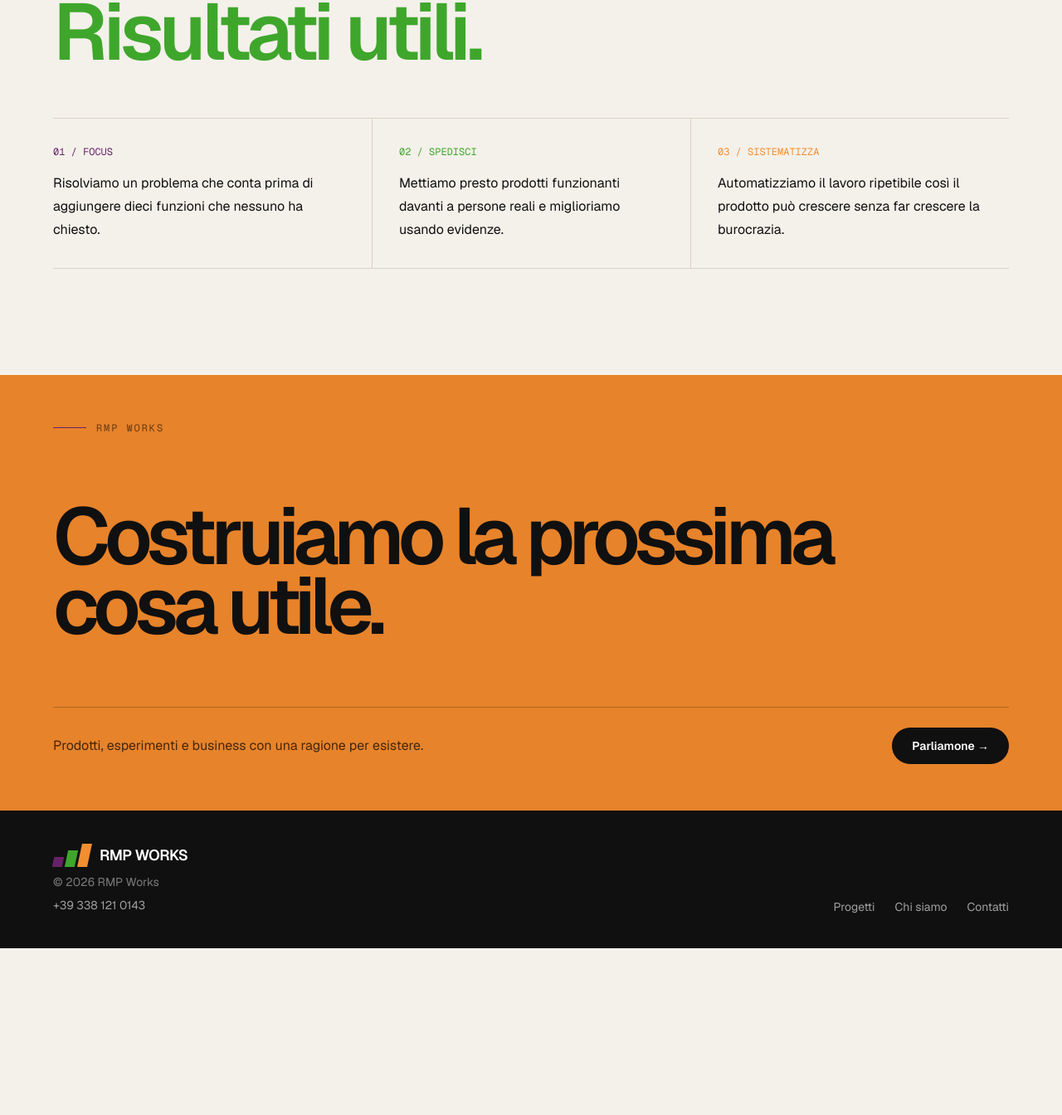
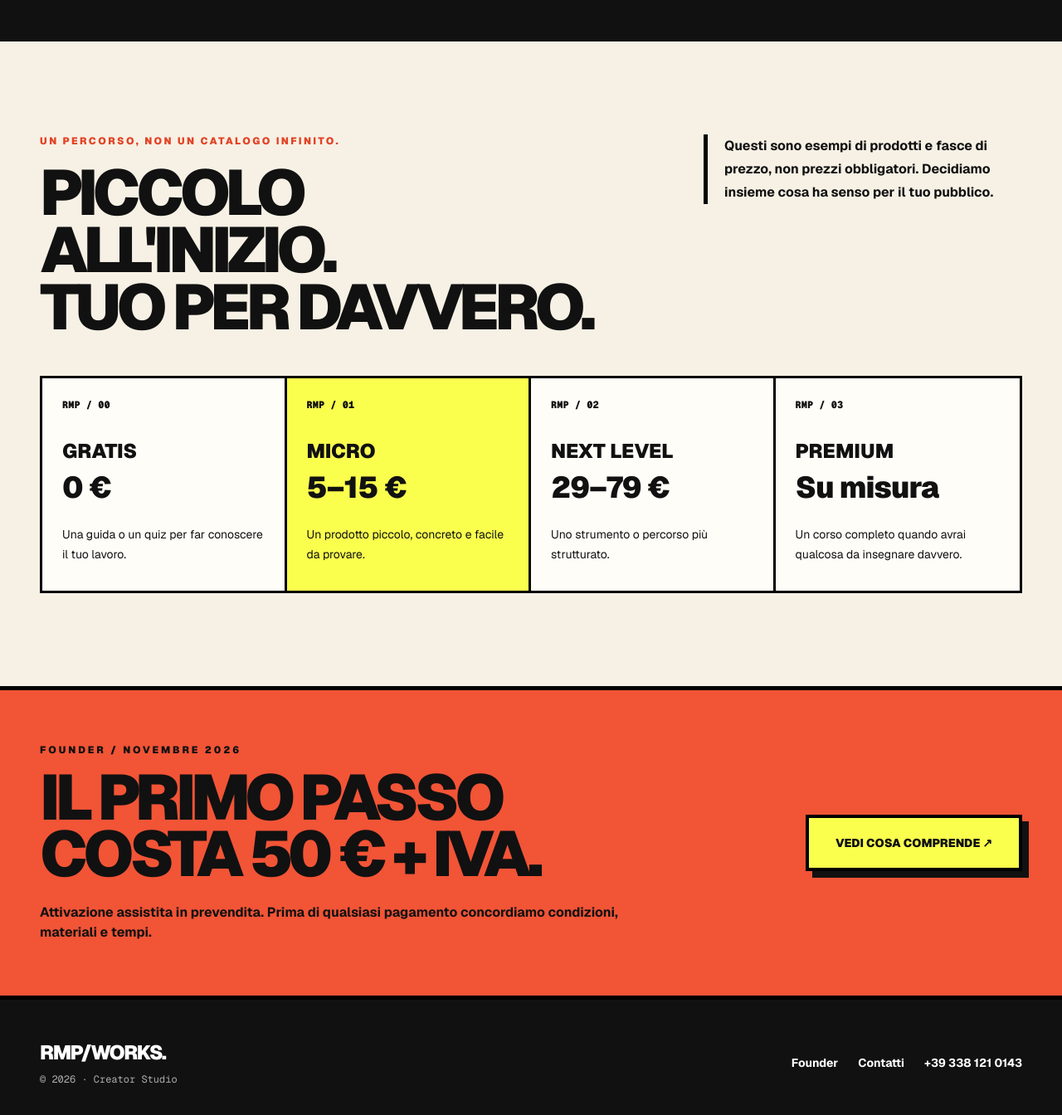
Before and after one commit to MacNaym/rmpworks, a Next.js app: page / in a window 1280 px wide. Shown: the part 1773-3117 px from the top of the page at 83% size. Before the commit the page ends 2916 px from the top, so only its background shows below. Built offline with nearby package versions, Linux system fonts and the light colour scheme.

Commit message:
release: Creator Studio Neo Brutalist app/page.tsx

```diff
--- a/app/page.tsx
+++ b/app/page.tsx
@@ -1,182 +1,92 @@
 import Link from "next/link";
+import type { Metadata } from "next";
+import { Marquee } from "@/components/velora/marquee";
 import { rmpPhone } from "./contact-details";
-import type { Metadata } from "next";
 
 export const metadata: Metadata = {
-  title: "RMP Works | Tu usa l'AI. Noi mettiamo in ordine la burocrazia.",
-  description:
-    "Tutta la formazione e la documentazione AI della tua azienda, finalmente organizzate. Con Regolario.",
-  openGraph: {
-    title: "Tu usa l'AI. Noi mettiamo in ordine la burocrazia.",
-    description:
-      "Formazione, attestati, registri e documentazione AI della tua azienda, finalmente organizzate.",
-  },
+ title:"RMP Works | Il tuo canale. Il tuo business.",
+ description:"RMP Creator Studio aiuta YouTuber e creator di nicchia a creare il primo prodotto digitale. Scopri l'attivazione Founder.",
+ openGraph:{title:"Il tuo canale. Il tuo business. | RMP Works",description:"Dai contenuti ai tuoi primi prodotti digitali, senza montare un e-commerce da solo."}
 };
-
-const ventures = [
-  { index: "01", name: "Regolario", tag: "AI in azienda, senza scartoffie", description: "Formazione e documentazione AI finalmente organizzate in un unico posto.", href: "/projects/regolario", color: "var(--rmp-purple)", commercialVisible: true },
-  { index: "02", name: "ShopShield", tag: "Compliance e-commerce", description: "Uno strato di compliance essenziale per piccoli business online che vogliono protezione senza complessità enterprise.", href: "/projects/shopshield", color: "var(--rmp-green)", commercialVisible: false },
-  { index: "03", name: "Tap", tag: "Strumenti per attività locali", description: "NFC e QR che trasformano un'interazione fisica con il cliente in un'azione digitale utile in pochi secondi.", href: "/projects/tap", color: "var(--rmp-orange)", commercialVisible: false },
+const frame="mx-auto max-w-[1450px] px-5 md:px-12";
+const steps=[
+ {n:"01",title:"Guardiamo cosa chiedono",copy:"Analizziamo i tuoi video e le domande della community. Troviamo un bisogno per cui creare qualcosa di utile."},
+ {n:"02",title:"Realizziamo il prodotto",copy:"Prepariamo uno spazio a tuo marchio, una risorsa gratuita e il primo microprodotto, con la tua approvazione."},
+ {n:"03",title:"Lo porti al pubblico",copy:"Condividi il link. Il tuo pubblico scopre il prodotto e segue un percorso semplice verso l'acquisto."}
 ];
-
-const frame = "mx-auto w-full max-w-[1680px] px-5 sm:px-8 lg:px-12 xl:px-16";
-const purpleHover = "transition hover:text-[var(--rmp-purple)]";
-const assessmentHref = "https://regolario.com/assessment-gratuito?source=rmpworks&utm_source=rmpworks&utm_medium=website&utm_campaign=assessment_2026&utm_content=rmp_home_hero";
-
-function BrandMark() {
-  return (
-    <span className="inline-flex h-7 items-end gap-1" aria-hidden>
-      <span className="h-3 w-3 -skew-x-12 bg-[var(--rmp-purple)]" />
-      <span className="h-5 w-3 -skew-x-12 bg-[var(--rmp-green)]" />
-      <span className="h-7 w-3 -skew-x-12 bg-[var(--rmp-orange)]" />
-    </span>
-  );
-}
-
-export default function Home() {
-  return (
-    <main className="min-h-screen overflow-x-clip bg-[var(--background)] text-[var(--foreground)]">
-      <header className="border-b border-[var(--line)]">
-        <div className={`${frame} flex items-center justify-between py-5`}>
-          <Link href="/" className="flex items-center gap-3 text-base font-bold tracking-[-0.03em]">
-            <BrandMark />
-            <span>RMP WORKS</span>
-          </Link>
-
-          <div className="flex items-center gap-5 sm:gap-8">
-            <nav className="hidden items-center gap-5 text-sm text-[var(--muted)] sm:flex sm:gap-8">
-              <Link className={purpleHover} href="/projects">Progetti</Link>
-              <Link className={purpleHover} href="/about">Chi siamo</Link>
-              <Link className={purpleHover} href="/contact">Contatti</Link>
+const lineup=[
+ {n:"00",title:"Gratis",price:"0 €",copy:"Una guida o un quiz per far conoscere il tuo lavoro."},
+ {n:"01",title:"Micro",price:"5–15 €",copy:"Un prodotto piccolo, concreto e facile da provare."},
+ {n:"02",title:"Next level",price:"29–79 €",copy:"Uno strumento o percorso più strutturato."},
+ {n:"03",title:"Premium",price:"Su misura",copy:"Un corso completo quando avrai qualcosa da insegnare davvero."}
+];
+const ribbon=["CREATOR STUDIO","PRODOTTI DIGITALI","TU CREI","NOI COSTRUIAMO"];
+export default function Home(){
+ return <main className="min-h-screen overflow-hidden bg-[#f7f1e5] text-[#111]">
+   <header className="border-b-[4px] border-black">
+     <div className={frame+" flex min-h-20 flex-wrap items-center justify-between gap-4 py-3"}>
+       <Link href="/" className="bg-black px-3 py-2 text-xl font-black tracking-[-.075em] text-white sm:text-2xl">RMP/WORKS.</Link>
+       <nav aria-label="Navigazione" className="flex flex-wrap items-center gap-4 text-xs font-black uppercase sm:gap-7">
+         <a href="#metodo" className="hover:underline">Come funziona</a>
+         <Link href="/creator-studio" className="hover:underline">Founder</Link>
+         <Link href="/contact" className="border-[2px] border-black bg-[#faff4e] px-4 py-3 shadow-[4px_4px_0_#111] transition-transform hover:-translate-y-1">Contattaci ↗</Link>
        </nav>
-            <div className="flex items-center gap-1 rounded-full border border-[var(--line)] p-1 text-xs font-semibold">
-              <span className="rounded-full bg-[#101010] px-2.5 py-1 text-white">IT</span>
-              <Link href="/en/" className="rounded-full px-2.5 py-1 text-[var(--muted)] transition hover:text-[var(--rmp-purple)]">EN</Link>
+     </div>
+   </header>
+   <section className={frame}>
+     <div className="grid border-x-[4px] border-b-[4px] border-black lg:grid-cols-[1.36fr_.64fr]">
+       <div className="px-5 pb-14 pt-14 sm:px-9 lg:border-r-[4px] lg:border-black lg:py-20">
+         <p className="mb-8 inline-block -rotate-2 border-[3px] border-black bg-[#ff7456] px-4 py-3 text-xs font-black uppercase shadow-[5px_5px_0_#111] sm:text-sm">Per creator che vogliono costruire qualcosa di loro.</p>
+         <h1 className="text-[clamp(3.55rem,8.2vw,9rem)] font-black uppercase leading-[.85] tracking-[-.105em]">IL TUO<br/>CANALE.<br/><span className="text-[#f25535]">IL TUO</span><br/>BUSINESS.</h1>
+         <p className="mt-11 max-w-[660px] text-lg font-bold leading-snug sm:text-2xl">Hai già un pubblico che ti ascolta. Ti aiutiamo a creare qualcosa che possa acquistare.</p>
+         <p className="mt-5 max-w-2xl text-sm leading-7 sm:text-base">Dall&apos;idea al primo prodotto digitale: pagina personalizzata, risorsa gratuita e percorso di vendita. Tu porti la competenza. Noi la struttura.</p>
+         <div className="mt-9 flex flex-wrap gap-4">
+           <Link href="/creator-studio" className="inline-flex min-h-14 items-center justify-center border-[3px] border-black bg-[#faff4e] px-6 py-4 text-sm font-black uppercase shadow-[6px_6px_0_#111] transition-transform hover:-translate-y-1">Scopri l&apos;offerta Founder ↗</Link>
+           <a href="#metodo" className="inline-flex min-h-14 items-center border-b-[3px] border-black px-3 py-4 text-sm font-black uppercase">Come funziona ↓</a>
          </div>
        </div>
+       <aside className="flex flex-col justify-between border-t-[4px] border-black bg-[#faff4e] px-6 py-12 lg:border-t-0 lg:px-9">
+         <p className="text-xs font-black uppercase tracking-[.2em]">RMP creator studio / edizione 001</p>
+         <div className="mx-auto my-12 w-full max-w-[400px] -rotate-[5deg] border-[4px] border-black bg-white p-6 shadow-[11px_12px_0_#111] sm:p-9">
+           <p className="text-xs font-black uppercase tracking-widest">Il prodotto che ancora non hai lanciato</p>
+           <p className="mt-9 text-[clamp(2.9rem,5vw,5rem)] font-black uppercase leading-[.9] tracking-[-.075em]">FACCIAMOLO<br/>ESISTERE.</p>
+           <div className="mt-9 border-t-[3px] border-black pt-4 text-xs font-black uppercase">Il tuo nome. Le tue competenze.</div>
          </div>
-      </header>
-
-      <section className={`${frame} grid min-h-[76vh] content-between py-8 sm:py-12 lg:py-14`}>
-        <div className="flex items-center gap-3 font-mono text-xs uppercase tracking-[0.16em] text-[var(--muted)]">
-          <span className="h-2 w-2 rounded-full bg-[var(--rmp-purple)]" />
-          RMP Works presenta Regolario
+         <p className="text-base font-bold leading-relaxed">Non vendiamo follower o promesse di guadagni facili. Costruiamo prodotti utili, insieme a chi sa già creare contenuti.</p>
+       </aside>
      </div>
-
-        <div className="py-16 sm:py-24 lg:py-28">
-          <h1 className="max-w-[1420px] text-[clamp(4rem,9vw,10rem)] font-semibold leading-[0.84] tracking-[-0.075em]">
-            Tu usa l&apos;AI.
-            <br />
-            Noi mettiamo in ordine
-            <br /><span className="text-[var(--rmp-orange)]">la burocrazia.</span>
-          </h1>
-        </div>
-
-        <div className="grid gap-8 border-t border-[var(--line)] pt-6 md:grid-cols-12">
-          <p className="max-w-2xl text-lg leading-7 text-[var(--muted)] md:col-span-7 md:text-xl md:leading-8">
-            Formazione, attestati, registri e documentazione: Regolario ti aiuta a gestire tutto in un unico posto, senza rincorrere fogli Excel, scadenze e documenti sparsi.
-          </p>
-          <div className="flex flex-wrap items-end gap-3 md:col-span-4 md:col-start-9 md:justify-end">
-            <Link href="/projects/regolario" className="inline-flex items-center gap-3 rounded-full bg-[#101010] px-5 py-2.5 text-sm font-semibold !text-white transition hover:bg-[var(--rmp-purple)]">
-              Scopri Regolario <span aria-hidden>→</span>
-            </Link>
-            <a href={assessmentHref} className="inline-flex items-center gap-3 rounded-full border border-[var(--line)] px-5 py-2.5 text-sm font-medium transition hover:border-[var(--rmp-purple)] hover:text-[var(--rmp-purple)]">
-              Fai l&apos;assessment <span aria-hidden>↗</span>
-            </a>
-          </div>
+     <div className="border-x-[4px] border-b-[4px] border-black py-5">
+       <Marquee repeat={3} fade={false} className="[--gap:2.5rem] [--duration:29s]">{ribbon.map(x=><span key={x} className="whitespace-nowrap text-xl font-black uppercase italic tracking-tight">✳ {x}</span>)}</Marquee>
      </div>
    </section>
-
-      <section id="work" className="border-y border-[var(--line)] bg-[#101010] text-[#f4f1ea]">
-        <div className={`${frame} py-16 sm:py-20 lg:py-24`}>
-          <div className="border-b border-white/20 pb-10">
-            <p className="font-mono text-xs uppercase tracking-[0.16em] text-white/55">Progetti attuali</p>
-            <h2 className="mt-6 max-w-6xl text-4xl font-semibold tracking-[-0.045em] sm:text-5xl lg:text-7xl">Prodotti veri per problemi veri.</h2>
-          </div>
-
-          <div>
-            {ventures.filter((venture) => venture.commercialVisible).map((venture) => (
-              <Link href={venture.href} key={venture.name} className="group grid gap-6 border-b border-white/20 py-9 transition hover:border-white/60 md:grid-cols-12 md:items-start">
-                <span className="font-mono text-xs md:col-span-1" style={{ color: venture.color }}>{venture.index}</span>
-                <div className="md:col-span-4">
-                  <p className="text-3xl font-medium tracking-[-0.04em] sm:text-4xl">{venture.name}</p>
-                  <p className="mt-2 text-sm text-white/55">{venture.tag}</p>
-                </div>
-                <p className="max-w-3xl text-base leading-7 text-white/70 md:col-span-5">{venture.description}</p>
-                <div className="text-right text-2xl transition-all group-hover:translate-x-1 group-hover:text-[var(--rmp-purple)] md:col-span-2">→</div>
-              </Link>
-            ))}
-          </div>
-
-          <div className="pt-10">
-            <Link href="/projects" className="inline-flex rounded-full border border-white/35 px-5 py-2.5 text-sm transition hover:border-[var(--rmp-purple)] hover:bg-[var(--rmp-purple)] hover:text-white">Tutti i progetti</Link>
-          </div>
+   <section id="metodo" className="mt-16 bg-[#111] py-20 text-white sm:mt-24">
+     <div className={frame}>
+       <p className="font-mono text-xs font-bold uppercase tracking-[.28em] text-[#faff4e]">Non partiamo da un corso di 40 ore.</p>
+       <h2 className="mt-5 max-w-5xl text-[clamp(3rem,6vw,6.5rem)] font-black uppercase leading-[.9] tracking-[-.075em]">PARTIAMO DA<br/>QUALCOSA CHE SERVE.</h2>
+       <div className="mt-14 grid border-[3px] border-white md:grid-cols-3">{steps.map((s,i)=><article key={s.n} className={`p-7 md:p-9 ${i<2?"border-b-[3px] border-white md:border-b-0 md:border-r-[3px]":""}`}>
+          <span className="font-mono text-sm font-black text-[#faff4e]">{s.n} / PROCESSO</span>
+          <h3 className="mt-8 text-3xl font-black uppercase leading-none tracking-[-.04em]">{s.title}</h3>
+          <p className="mt-5 text-sm leading-7 text-[#d3d3ce]">{s.copy}</p>
+         </article>)}</div>
      </div>
    </section>
-
-      <section className={`${frame} py-20 sm:py-28 lg:py-32`}>
-        <p className="font-mono text-xs uppercase tracking-[0.16em] text-[var(--muted)]">Come lavoriamo</p>
-
-        <h2 className="mt-6 max-w-6xl text-4xl font-semibold leading-[0.98] tracking-[-0.055em] sm:text-6xl lg:text-8xl">
-          Team piccoli.
-          <br />
-          Decisioni veloci.
-          <br />
-          <span className="text-[var(--rmp-green)]">Risultati utili.</span>
-        </h2>
-
-        <div className="mt-14 grid gap-0 border-y border-[var(--line)] md:grid-cols-3">
-          <div className="py-8 md:pr-8">
-            <p className="font-mono text-xs text-[var(--rmp-purple)]">01 / FOCUS</p>
-            <p className="mt-4 max-w-md leading-7">Risolviamo un problema che conta prima di aggiungere dieci funzioni che nessuno ha chiesto.</p>
-          </div>
-          <div className="border-t border-[var(--line)] py-8 md:border-l md:border-t-0 md:px-8">
-            <p className="font-mono text-xs text-[var(--rmp-green)]">02 / SPEDISCI</p>
-            <p className="mt-4 max-w-md leading-7">Mettiamo presto prodotti funzionanti davanti a persone reali e miglioriamo usando evidenze.</p>
-          </div>
-          <div className="border-t border-[var(--line)] py-8 md:border-l md:border-t-0 md:pl-8">
-            <p className="font-mono text-xs text-[var(--rmp-orange)]">03 / SISTEMATIZZA</p>
-            <p className="mt-4 max-w-md leading-7">Automatizziamo il lavoro ripetibile così il prodotto può crescere senza far crescere la burocrazia.</p>
-          </div>
+   <section className={frame+" py-20 sm:py-28"} id="prodotti">
+     <div className="flex flex-wrap items-start justify-between gap-6"><div><p className="text-xs font-black uppercase tracking-[.2em] text-[#e34326]">Un percorso, non un catalogo infinito.</p><h2 className="mt-5 text-[clamp(3rem,6vw,6rem)] font-black uppercase leading-[.9] tracking-[-.07em]">PICCOLO<br/>ALL&apos;INIZIO.<br/>TUO PER DAVVERO.</h2></div><p className="max-w-sm border-l-[5px] border-black pl-5 text-base font-bold leading-7">Questi sono esempi di prodotti e fasce di prezzo, non prezzi obbligatori. Decidiamo insieme cosa ha senso per il tuo pubblico.</p></div>
+     <div className="mt-12 grid border-[3px] border-black sm:grid-cols-2 xl:grid-cols-4">{lineup.map((x,i)=><article key={x.n} className={`min-h-64 p-6 ${i!==3?"border-b-[3px] border-black xl:border-b-0 xl:border-r-[3px]":""} ${i===1?"bg-[#faff4e]":"bg-[#fffdf8]"} ${i===0?"sm:border-r-[3px]":""} ${i===2?"sm:border-r-[3px]":""} ${i===1?"sm:border-b-[3px] xl:border-b-0":""}`}>
+       <p className="font-mono text-xs font-black">RMP / {x.n}</p><h3 className="mt-8 text-2xl font-black uppercase">{x.title}</h3><p className="mt-2 text-4xl font-black tracking-tight">{x.price}</p><p className="mt-6 text-sm leading-6">{x.copy}</p>
+     </article>)}</div>
+   </section>
+   <section className="border-y-[5px] border-black bg-[#f25436] py-16">
+     <div className={frame+" flex flex-wrap items-center justify-between gap-10"}>
+       <div className="max-w-3xl"><p className="text-xs font-black uppercase tracking-[.24em]">Founder / Novembre 2026</p><h2 className="mt-4 text-[clamp(3rem,6vw,6rem)] font-black uppercase leading-[.88] tracking-[-.075em]">IL PRIMO PASSO<br/>COSTA 50 € + IVA.</h2><p className="mt-6 text-base font-bold">Attivazione assistita in prevendita. Prima di qualsiasi pagamento concordiamo condizioni, materiali e tempi.</p></div>
+       <Link href="/creator-studio" className="inline-flex border-[4px] border-black bg-[#faff4e] px-8 py-5 text-sm font-black uppercase shadow-[8px_8px_0_#111] transition-transform hover:-translate-y-1">Vedi cosa comprende ↗</Link>
      </div>
    </section>
-
-      <section className="bg-[var(--rmp-orange-panel)] text-[#101010]">
-        <div className={`${frame} grid min-h-[54vh] content-between py-10 sm:py-14`}>
-          <div className="flex items-center gap-3">
-            <span className="h-px w-10 bg-[var(--rmp-purple)]" />
-            <p className="font-mono text-xs uppercase tracking-[0.16em] text-black/55">RMP Works</p>
-          </div>
-
-          <div className="py-16 sm:py-20">
-            <h2 className="max-w-7xl text-[clamp(3.5rem,7.5vw,8rem)] font-semibold leading-[0.88] tracking-[-0.07em]">
-              Costruiamo la prossima
-              <br />
-              cosa utile.
-            </h2>
-          </div>
-
-          <div className="flex flex-col gap-5 border-t border-black/25 pt-6 sm:flex-row sm:items-center sm:justify-between">
-            <p className="max-w-xl text-black/70">Prodotti, esperimenti e business con una ragione per esistere.</p>
-            <Link href="/contact" className="inline-flex w-fit rounded-full bg-[#101010] px-6 py-3 text-sm font-semibold !text-white transition hover:bg-[var(--rmp-purple)]">Parliamone →</Link>
-          </div>
-        </div>
-      </section>
-
-      <footer className="bg-[#101010] text-white">
-        <div className={`${frame} flex flex-col gap-8 py-10 md:flex-row md:items-end md:justify-between`}>
-          <div>
-            <div className="flex items-center gap-3"><BrandMark /><p className="text-lg font-semibold tracking-[-0.03em]">RMP WORKS</p></div>
-            <p className="mt-2 text-sm text-white/45">© 2026 RMP Works</p>
-            <a className="mt-2 inline-flex text-sm text-white/60 transition hover:text-[var(--rmp-purple)]" href={rmpPhone.href}>{rmpPhone.display}</a>
-          </div>
-          <div className="flex items-center gap-6 text-sm text-white/60">
-            <Link className="transition hover:text-[var(--rmp-purple)]" href="/projects">Progetti</Link>
-            <Link className="transition hover:text-[var(--rmp-purple)]" href="/about">Chi siamo</Link>
-            <Link className="transition hover:text-[var(--rmp-purple)]" href="/contact">Contatti</Link>
-          </div>
+   <footer className="bg-[#111] py-12 text-white">
+     <div className={frame+" flex flex-wrap items-center justify-between gap-7"}>
+       <div><p className="text-2xl font-black tracking-[-.06em]">RMP/WORKS.</p><p className="mt-2 font-mono text-xs text-white/65">© 2026 · Creator Studio</p></div>
+       <div className="flex flex-wrap gap-6 text-sm font-bold"><Link href="/creator-studio">Founder</Link><Link href="/contact">Contatti</Link><a href={rmpPhone.href}>{rmpPhone.display}</a></div>
      </div>
    </footer>
-    </main>
-  );
+ </main>;
 }
```
Lines whose indentation alone changed are shown as unchanged.
